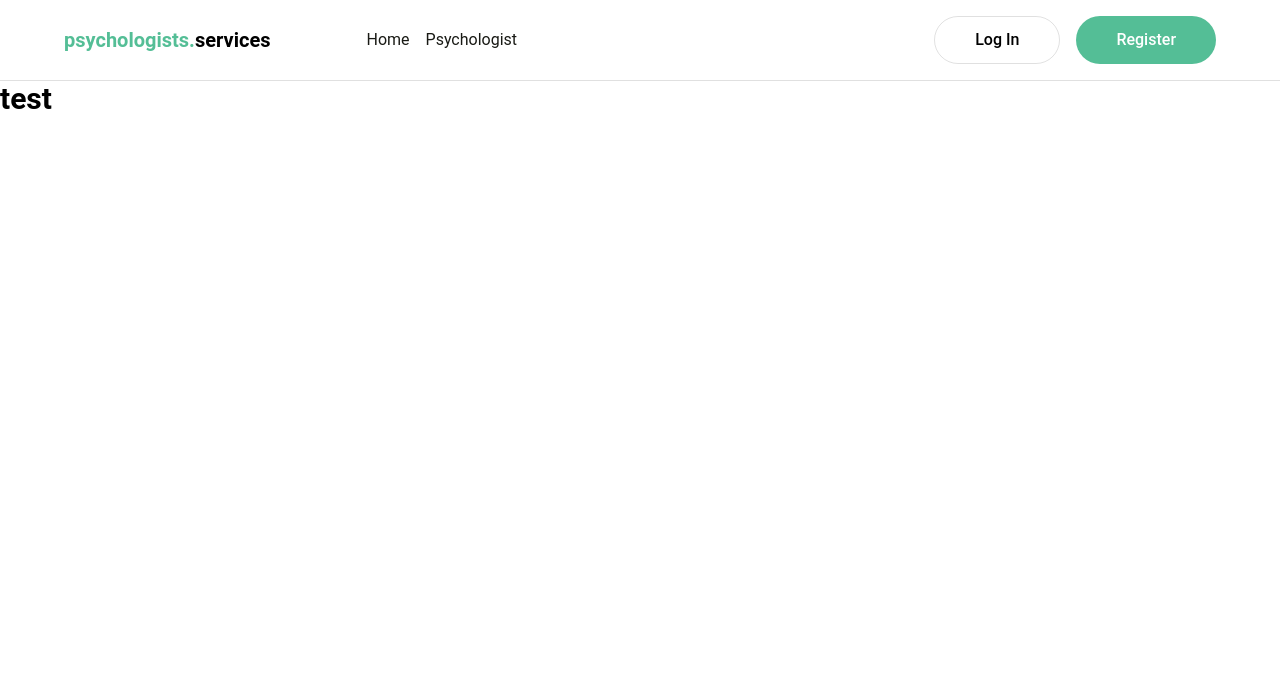
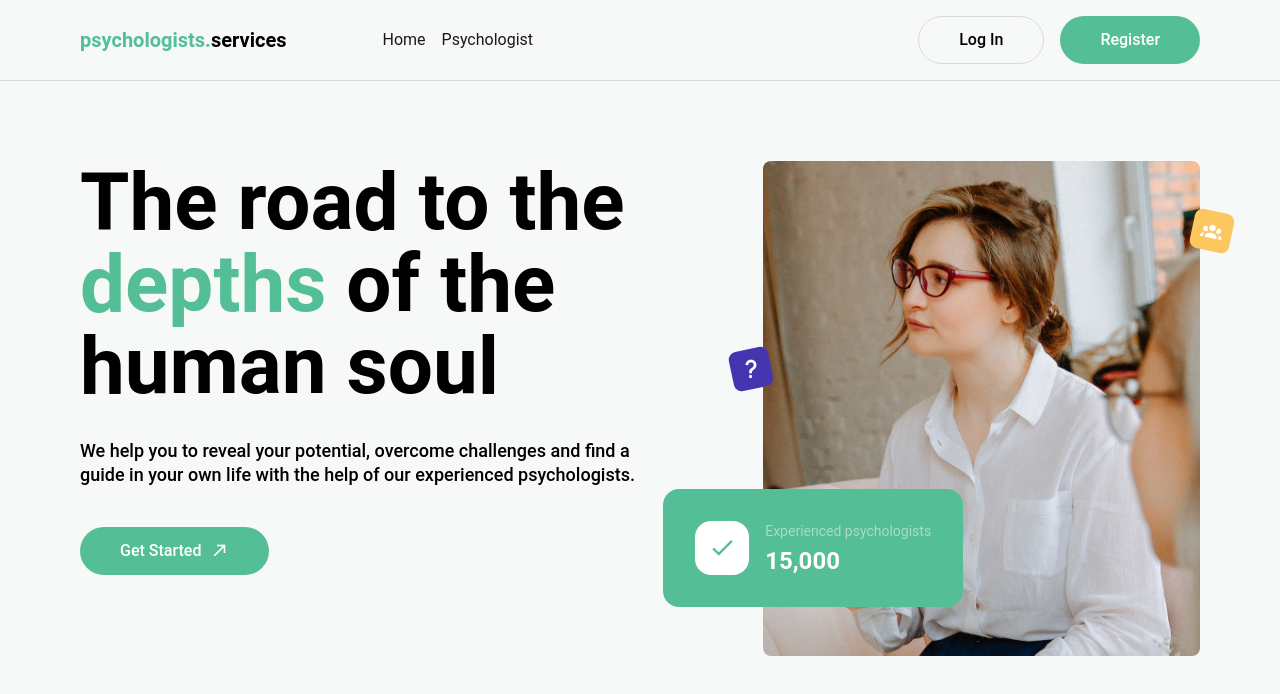
Before and after one commit to oleksandr-chumak/client-psychologist-service-frontend, a Vue app: page / in a window 1280 px wide. Shown: the top 694 px of the page. Built offline with nearby package versions, Linux system fonts and the light colour scheme.

Commit message:
feat: implemented main page

```diff
--- a/package.json
+++ b/package.json
@@ -25,6 +25,8 @@
     ]
   },
   "devDependencies": {
+    "@fortawesome/fontawesome-free": "^6.6.0",
+    "@mdi/font": "^7.4.47",
     "@rushstack/eslint-patch": "^1.8.0",
     "@tsconfig/node20": "^20.1.4",
     "@types/node": "^20.14.5",
--- a/src/main.ts
+++ b/src/main.ts
@@ -4,12 +4,24 @@ import 'vuetify/styles';
 import { createVuetify } from 'vuetify';
 import * as components from 'vuetify/components';
 import * as directives from 'vuetify/directives';
+import { fa } from "vuetify/iconsets/fa";
+import { aliases, mdi } from 'vuetify/iconsets/mdi';
+import "@mdi/font/css/materialdesignicons.css";
+import "@fortawesome/fontawesome-free/css/all.css"; //
 
 import { createApp } from 'vue';
 import App from './App.vue';
 import router from './router';
 
 const vuetify = createVuetify({
+  icons: {
+    defaultSet: 'mdi',
+    aliases,
+    sets: {
+      mdi,
+      fa
+    },
+  },
   components,
   directives,
 });
--- a/src/modules/components/NavigationLink.vue
+++ b/src/modules/components/NavigationLink.vue
@@ -15,7 +15,7 @@ const linkClass = computed(() => {
   return [
     {
       'text-[#191A15] font-normal leading-5': props.linkStyle === 'text',
-      'py-3.5 px-10 text-base leading-5 font-medium rounded-full bg-main text-white': props.linkStyle === 'button',
+      'block w-fit py-3.5 px-10 text-base leading-5 font-medium rounded-full bg-main text-white': props.linkStyle === 'button',
       "relative after:content-[''] after:absolute after:-bottom-3 after:left-1/2 after:-translate-x-1/2 after:w-2 after:h-2 after:rounded-full after:bg-main" : props.linkStyle === "text" && props.active
     }
   ];
--- a/src/modules/layout/components/LayoutHeader.vue
+++ b/src/modules/layout/components/LayoutHeader.vue
@@ -1,6 +1,6 @@
 <template>
-  <div class="p-4 border-b">
-    <div class="flex justify-between w-full max-w-6xl mx-auto">
+  <div class="py-4 border-b">
+    <div class="flex justify-between w-full max-w-6xl mx-auto px-4">
       <div class="flex items-center gap-4">
         <span class="font-bold text-xl mr-20"><span class="text-main">psychologists.</span>services</span>
         <navigation-link to="/">Home</navigation-link>
--- a/src/views/HomeView.vue
+++ b/src/views/HomeView.vue
@@ -1,8 +1,71 @@
 <script setup lang="ts">
 import LayoutHeader from '@/modules/layout/components/LayoutHeader.vue';
+import NavigationLink from '@/modules/components/NavigationLink.vue';
+import HeroImageUrl from '@/assets/hero-image.jpg';
 </script>
 
 <template>
-  <layout-header></layout-header>
-  <h1 class="font-bold text-3xl">test</h1>
+  <div class="bg-[#F7F9F8]">
+    <layout-header></layout-header>
+    <div class="flex gap-24 w-full max-w-6xl mx-auto min-h-[calc(100vh-81px)] h-full px-4 py-20">
+      <div>
+        <h1 class="font-semibold text-[80px] leading-[82px] mb-8">
+          The road to the <span class="text-main">depths</span> of the human soul
+        </h1>
+        <p class="font-medium text-lg leading-6 mb-10">
+          We help you to reveal your potential, overcome challenges and find a guide in your own life with the help of our
+          experienced psychologists.
+        </p>
+        <navigation-link
+          link-style="button"
+          to=""
+        >
+          <div class="flex gap-2 items-center">
+            Get Started
+            <v-icon
+              class="leading-5"
+              size="20"
+              icon="mdi-arrow-top-right"
+            />
+          </div>
+        </navigation-link>
+      </div>
+      <div class="relative min-w-[39%] h-full">
+        <img
+          class="rounded-lg"
+          :src="HeroImageUrl"
+          alt="hero image"
+        >
+        <div
+          class="flex items-center justify-center absolute bottom-1/2 -left-8 -rotate-12 rounded-lg -translate-y-1/2 h-10 w-10 bg-[#4535AF]"
+        >
+          <v-icon
+            class="text-white rotate-12"
+            size="22"
+            icon="mdi-help"
+          />
+        </div>
+        <div
+          class="flex items-center justify-center absolute top-[10%] -right-8 rotate-12 rounded-lg h-10 w-10 bg-[#FBC75E]"
+        >
+          <v-icon
+            class="text-white"
+            size="22"
+            icon="mdi-account-group"
+          />
+        </div>
+        <div class="absolute flex gap-4 bottom-[10%] left-[-100px] p-8 rounded-2xl bg-main text-white">
+          <v-icon
+            class="bg-[white] p-[27px] rounded-2xl w-7 h-7 text-main"
+            size="28"
+            icon="mdi-check"
+          />
+          <div class="flex flex-col">
+            <span class="text-[#FBFBFB]/50 text-sm mb-1.5">Experienced psychologists</span>
+            <span class="font-bold text-2xl leading-7">15,000</span>
+          </div>
+        </div>
+      </div>
+    </div>
+  </div>
 </template>
```
Also changed, not shown: src/assets/hero-image.jpg (added), 1 other file (tests, documents, lock files or other folders).
